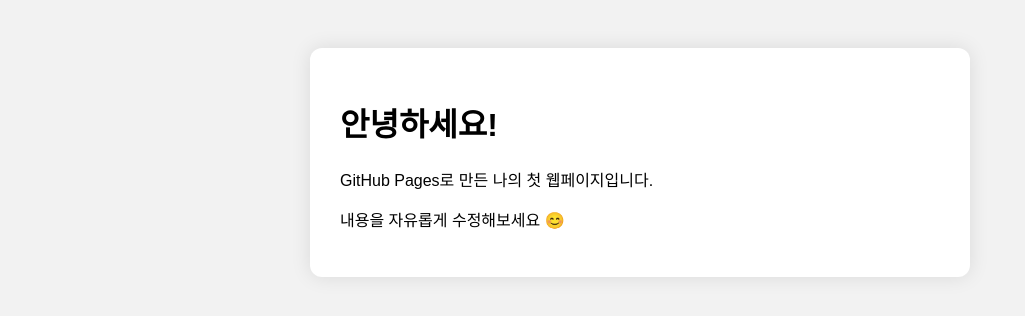
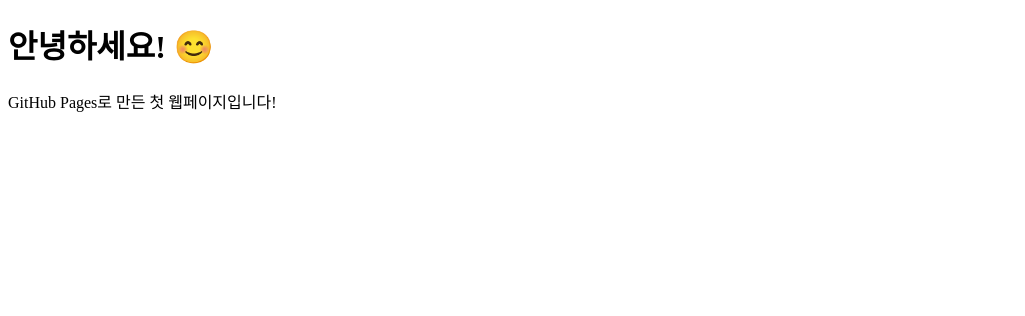
Before and after one commit to 2024000310-glitch/hyera.github.io, a plain HTML site: page index.html in a window 1280 px wide. Shown: the whole page, without its empty margins (0-1025 px from the left). Drawn offline with Linux system fonts and the light colour scheme.

Commit message:
Update index.html

```diff
--- a/index.html
+++ b/index.html
@@ -1,29 +1,11 @@
 <!DOCTYPE html>
 <html lang="ko">
 <head>
-    <meta charset="UTF-8">
-    <title>나의 웹페이지</title>
-    <style>
-        body {
-            font-family: sans-serif;
-            padding: 40px;
-            background: #f2f2f2;
-        }
-        .card {
-            max-width: 600px;
-            margin: auto;
-            background: white;
-            padding: 30px;
-            border-radius: 12px;
-            box-shadow: 0 0 20px rgba(0,0,0,0.1);
-        }
-    </style>
+    <meta charset="UTF-8" />
+    <title>나의 첫 웹페이지</title>
 </head>
 <body>
-    <div class="card">
-        <h1>안녕하세요!</h1>
-        <p>GitHub Pages로 만든 나의 첫 웹페이지입니다.</p>
-        <p>내용을 자유롭게 수정해보세요 😊</p>
-    </div>
+    <h1>안녕하세요! 😊</h1>
+    <p>GitHub Pages로 만든 첫 웹페이지입니다!</p>
 </body>
 </html>
```
